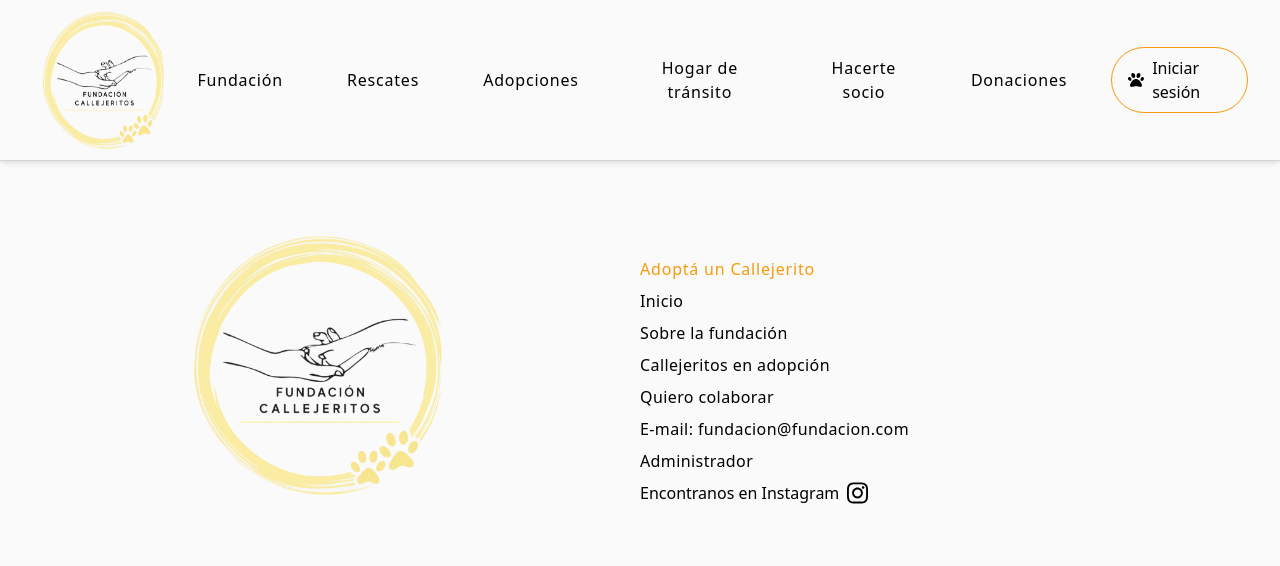
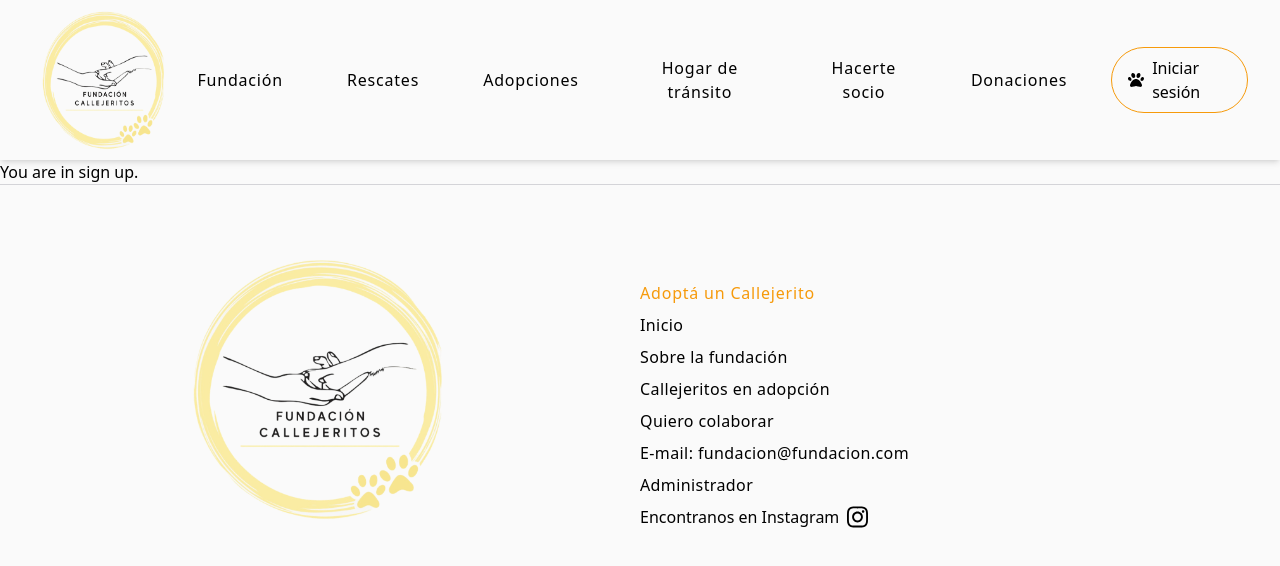
Before and after one commit to KariRomero/fundacionCallejeritos, a React (Vite) app in the folder client/: page /registro in a window 1280 px wide. Shown: the top 566 px of the page. Built offline with nearby package versions, Linux system fonts and the light colour scheme.

Commit message:
se crearon rutas nuevas para registro e inicio de sesion con sus correspondientes componentes

```diff
--- a/client/src/App.jsx
+++ b/client/src/App.jsx
@@ -1,4 +1,5 @@
 import { Route, Routes, useLocation } from 'react-router-dom';
+import { useSelector } from 'react-redux';
 import NavBar from './components/NavBar/NavBar';
 import Footter from './components/Footter/Footter';
 import Home from './views/Home/Home';
@@ -9,6 +10,8 @@ import Adoptions from './views/Adoptions/Adoptions';
 import DetailAdoptions from './views/Detail/DetailAdoptions';
 import Donations from './views/Donations/Donations';
 import BecomeAPartner from './views/BecomeAPartner/BecomeAPartner';
+import LogIn from './views/LogIn/LogIn';
+import SignUp from './views/SignUp/SignUp';
 import Dashboard from './views/Dashboard/Dashboard';
 import SideBar from './components/Dashboard/SideBar';
 import AdoptionsDashboard from './views/Dashboard/AdoptionsDashboard/AdoptionsDashboard';
@@ -22,13 +25,13 @@ function App() {
 
   const location = useLocation();
   const isDashboardRoute = location.pathname.startsWith("/admin");
-  const isAdmin = true;
+  // const isAdmin = useSelector((state) => state.user.user?.rol); constante para cuando este listo el redux
+  const isAdmin = true; //constante hardcodeada
 
   return (
     <>
       {!isDashboardRoute && <NavBar />}
       {isDashboardRoute && <SideBar />}
-
 
 
       <Routes>
@@ -41,7 +44,8 @@ function App() {
         <Route path='/donaciones' element={<Donations/>}/>
         <Route path='/hacertesocio' element={<BecomeAPartner/>}/>
         {/* <Route path='/hogardetransito' element={<Detail/>}/> */}
-        {/* <Route path='/iniciarsesion' element={<Detail/>}/> */}
+        <Route path='/iniciarsesion' element={<LogIn/>}/>
+        <Route path='/registro' element={<SignUp/>} />
         {
           isAdmin ? (
             <>
--- /dev/null
+++ b/client/src/views/LogIn/LogIn.jsx
@@ -0,0 +1,15 @@
+/**
+Componente para inicio de sesión, debe dar la opcion a registrarse en caso de no haberlo hecho
+edirigiendo al Link de registro.
+Dar las opciones de iniciar sesion con mail y contraseña o iniciar sesion con google.
+ */
+
+const LogIn = ()=>{
+    return(
+        <section>
+            <h1>You are in Log In</h1>
+        </section>
+    )
+};
+
+export default LogIn;
--- /dev/null
+++ b/client/src/views/SignUp/SignUp.jsx
@@ -0,0 +1,9 @@
+const SignUp = ()=>{
+    return(
+        <section>
+            <h1>You are in sign up.</h1>
+        </section>
+    )
+};
+
+export default SignUp;
```
